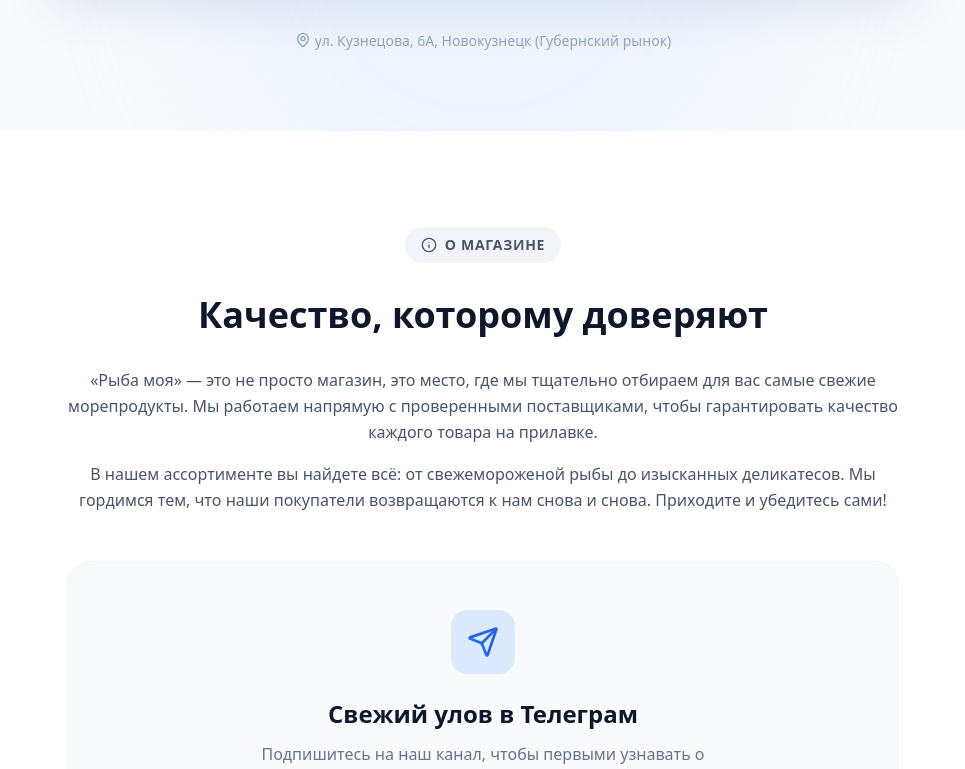
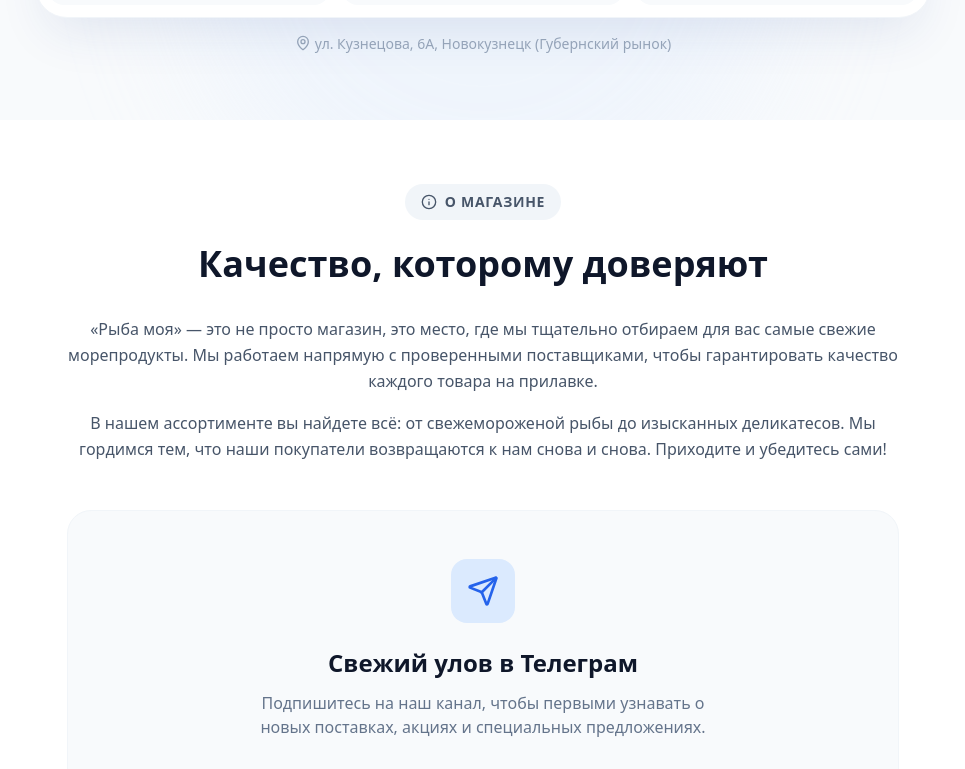
Before and after one commit to GingerMustache/fish_landing, a React (Create React App) app: page / in a window 1280 px wide. Shown: the part 520-1289 px from the top of the page, without its empty margins (157-1122 px from the left). Built offline with nearby package versions, Linux system fonts and the light colour scheme.

Commit message:
save, to merge, fix anime

```diff
--- a/src/App.js
+++ b/src/App.js
@@ -43,45 +43,52 @@ const PrimaryButton = ({ children, onClick, icon: Icon }) => (
 );
 
 const AboutSectionContent = ({ telegramUrl }) => {
-  const ref = useRef(null);
-  const isInView = useInView(ref, { once: true, amount: 0.3 });
+  // ИЗМЕНЕНО: два отдельных ref для разных триггеров анимации
+  const headerRef = useRef(null);
+  const contentRef = useRef(null);
 
-  const sectionVariants = {
-    hidden: { opacity: 0, y: 50 },
-    visible: { opacity: 1, y: 0, transition: { duration: 0.6, staggerChildren: 0.2 } },
-  };
+  // ИЗМЕНЕНО: бейдж и заголовок появляются сразу (amount: 0.01)
+  const isHeaderInView = useInView(headerRef, { once: true, amount: 0.01 });
 
-  const itemVariants = {
-    hidden: { opacity: 0, y: 30 },
-    visible: { opacity: 1, y: 0, transition: { duration: 0.5 } },
-  };
+  // ИЗМЕНЕНО: описание и карточка появляются при дальнейшем скролле (amount: 0.1)
+  const isContentInView = useInView(contentRef, { once: true, amount: 0.1 });
 
   return (
+    <div>
+      {/* ИЗМЕНЕНО: бейдж и заголовок появляются сразу */}
       <motion.div
-      ref={ref}
-      variants={sectionVariants}
-      initial="hidden"
-      animate={isInView ? "visible" : "hidden"}
+        ref={headerRef}
+        initial={{ opacity: 0, y: 30 }}
+        animate={isHeaderInView ? { opacity: 1, y: 0 } : { opacity: 0, y: 30 }}
+        transition={{ duration: 0.5 }}
       >
-      <motion.div variants={itemVariants} className="inline-flex items-center gap-2 px-4 py-2 rounded-full bg-slate-100 text-slate-600 text-sm font-semibold uppercase tracking-wider mb-8">
+        <div className="inline-flex items-center gap-2 px-4 py-2 rounded-full bg-slate-100 text-slate-600 text-sm font-semibold uppercase tracking-wider mb-6">
           <Info size={16} />
           О магазине
+        </div>
+
+        <h2 className="text-3xl md:text-4xl font-bold text-slate-900 mb-8">
+          Качество, которому доверяют
+        </h2>
       </motion.div>
 
-      <motion.h2 variants={itemVariants} className="text-3xl md:text-4xl font-bold text-slate-900 mb-8">
-        Качество, которому доверяют
-      </motion.h2>
-
-      <motion.div variants={itemVariants} className="prose prose-lg mx-auto text-slate-600 mb-12 leading-relaxed">
+      {/* ИЗМЕНЕНО: описание и карточка появляются при дальнейшем скролле */}
+      <motion.div
+        ref={contentRef}
+        initial={{ opacity: 0, y: 30 }}
+        animate={isContentInView ? { opacity: 1, y: 0 } : { opacity: 0, y: 30 }}
+        transition={{ duration: 0.5 }}
+      >
+        <div className="prose prose-lg mx-auto text-slate-600 mb-12 leading-relaxed">
           <p className="mb-4">
             «Рыба моя» — это не просто магазин, это место, где мы тщательно отбираем для вас самые свежие морепродукты. Мы работаем напрямую с проверенными поставщиками, чтобы гарантировать качество каждого товара на прилавке.
           </p>
           <p>
             В нашем ассортименте вы найдете всё: от свежемороженой рыбы до изысканных деликатесов. Мы гордимся тем, что наши покупатели возвращаются к нам снова и снова. Приходите и убедитесь сами!
           </p>
-      </motion.div>
+        </div>
 
-      <motion.div variants={itemVariants} className="bg-slate-50 rounded-3xl p-8 md:p-12 border border-slate-100">
+        <div className="bg-slate-50 rounded-3xl p-8 md:p-12 border border-slate-100">
           <div className="flex flex-col items-center">
             <div className="w-16 h-16 bg-blue-100 text-blue-600 rounded-2xl flex items-center justify-center mb-6">
               <Send size={32} />
@@ -94,8 +101,9 @@ const AboutSectionContent = ({ telegramUrl }) => {
               Перейти в группу
             </PrimaryButton>
           </div>
+        </div>
       </motion.div>
-    </motion.div>
+    </div>
   );
 };
 
@@ -166,7 +174,7 @@ export default function FishShopLanding() {
       className="min-h-screen bg-slate-50 font-sans text-slate-600"
       initial={{ opacity: 0 }}
       animate={{ opacity: 1 }}
-      transition={{ duration: 0.5 }}
+      transition={{ duration: 0.9 }}
     >
 
       {/* --- NAVIGATION --- */}
@@ -224,7 +232,8 @@ export default function FishShopLanding() {
 
 
       {/* --- HERO SECTION --- */}
-      <section className="relative pt-32 pb-20 px-4 min-h-[80vh] flex flex-col items-center justify-center overflow-hidden">
+      {/* ИЗМЕНЕНО: уменьшен pb-20 до pb-12 для уменьшения отступа снизу */}
+      <section className="relative pt-32 pb-12 px-4 min-h-[80vh] flex flex-col items-center justify-center overflow-hidden">
 
         <div className="absolute top-0 left-0 w-full h-full bg-slate-50 z-0">
           <div className="absolute top-1/4 left-1/2 -translate-x-1/2 w-[600px] h-[600px] bg-blue-100/50 rounded-full blur-3xl opacity-60"></div>
@@ -314,11 +323,12 @@ export default function FishShopLanding() {
 
           </motion.div>
 
+          {/* ИЗМЕНЕНО: уменьшен mt-8 до mt-4 для уменьшения отступа сверху */}
           <motion.div
             initial={{ opacity: 0, y: 20 }}
             animate={{ opacity: 1, y: 0 }}
             transition={{ duration: 0.5, delay: 0.5 }}
-            className="mt-8 text-sm text-slate-400 font-medium"
+            className="mt-4 text-sm text-slate-400 font-medium"
           >
             <MapPin className="inline w-4 h-4 mr-1 -mt-1" />
             {SHOP_CONFIG.address}
@@ -327,7 +337,8 @@ export default function FishShopLanding() {
         </div>
       </section>
 
-      <section id="about" className="py-24 bg-white relative">
+      {/* ИЗМЕНЕНО: уменьшен py-24 до py-16 для уменьшения отступа сверху секции */}
+      <section id="about" className="py-16 bg-white relative">
         <div className="max-w-4xl mx-auto px-4 sm:px-6 lg:px-8 text-center">
           <AboutSectionContent telegramUrl={telegramUrl} />
         </div>
```
Lines whose indentation alone changed are shown as unchanged.
